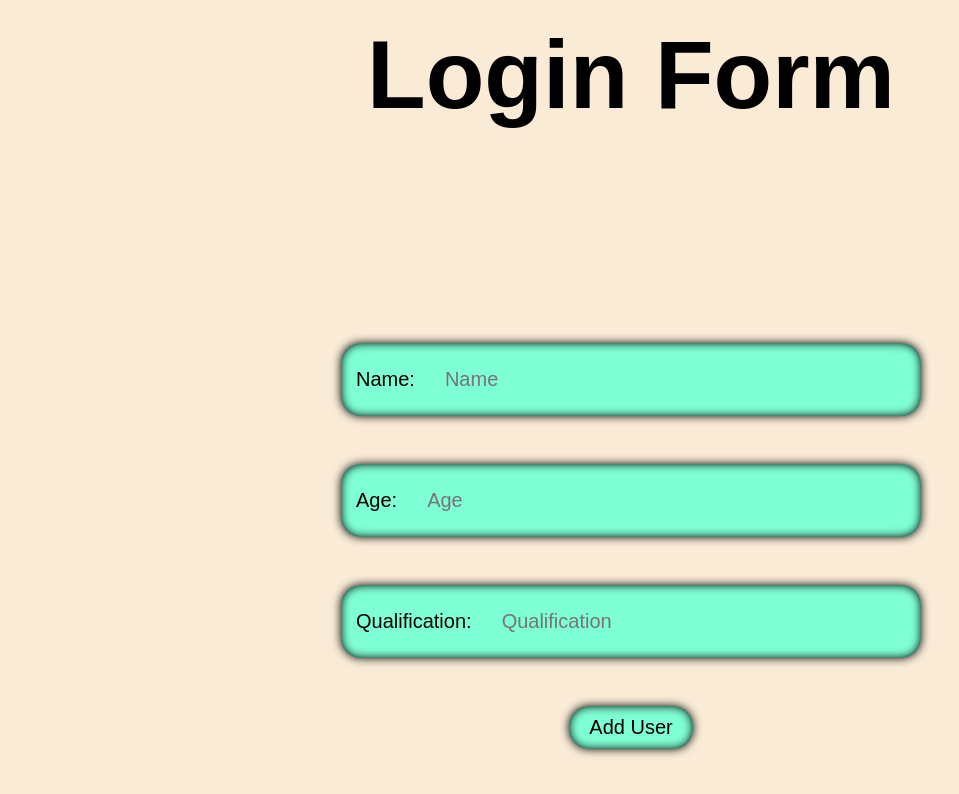
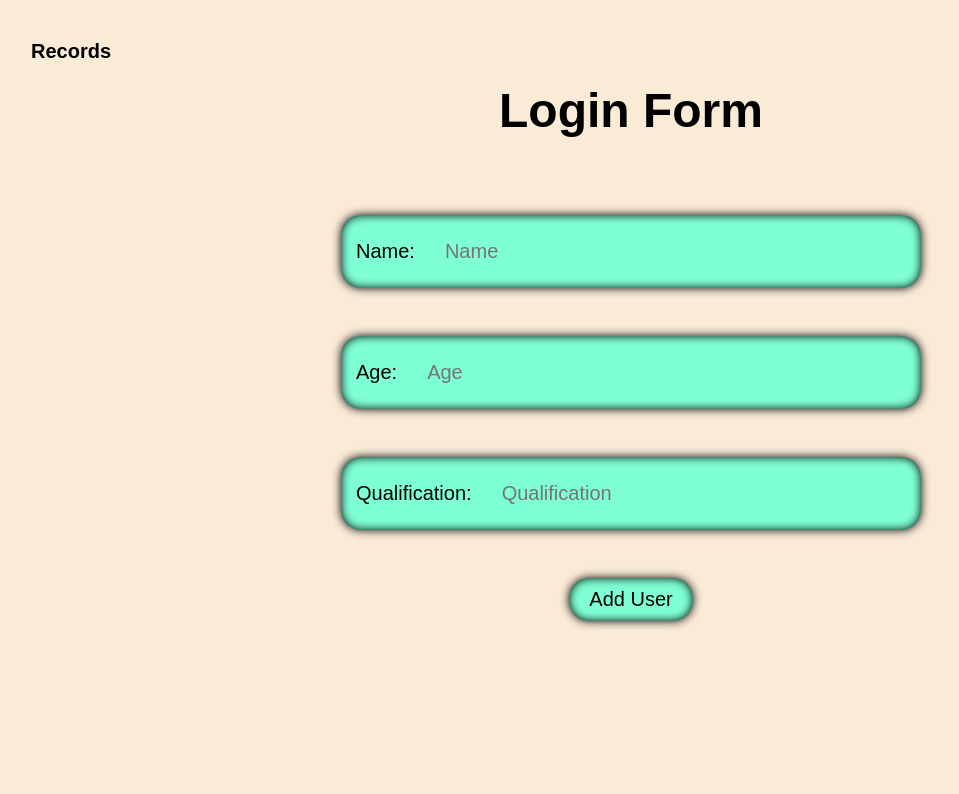
Before and after one commit to Hannankhan203/Records-Form, a plain HTML site: page index.html in a window 1280 px wide. Shown: the whole page, without its empty margins (9-968 px from the left). Drawn offline with Linux system fonts and the light colour scheme.

Commit message:
Added a new page for records

```diff
--- a/CSS/style.css
+++ b/CSS/style.css
@@ -15,12 +15,38 @@ body {
     flex-direction: column;
     align-items: center;
     justify-content: center;
-    gap: 6rem;
     padding: 20px;
 }
 
+.nav {
+    /* border: 2px solid black; */
+    display: flex;
+    width: 100%;
+    padding: 10px;
+    text-align: center;
+    justify-content: start;
+}
+
+.nav-list {
+    width: 100%;
+    list-style-type: none;
+    font-size: 20px;
+    display: flex;
+    justify-content: start;
+}
+
+a {
+    text-decoration: none;
+    color: black;
+    font-weight: 600;
+}
+
+a:hover {
+    text-decoration: underline;
+}
+
 h1 {
-    font-size: 6rem;
+    font-size: 3rem;
 }
 
 .form {
@@ -31,7 +57,7 @@ h1 {
     justify-content: center;
     gap: 3rem;
     width: 50%;
-    height: 80vh;
+    height: 70vh;
     padding: 20px;
 }
 
@@ -136,3 +162,7 @@ li {
 .edit-record:focus {
     outline: none;
 }
+
+.hide {
+    display: none;
+}
--- a/index.html
+++ b/index.html
@@ -7,6 +7,11 @@
     <title>Document</title>
   </head>
   <body>
+    <nav class="nav">
+      <ul class="nav-list">
+        <li class="item"><a href="Records/record.html">Records</a></li>
+      </ul>
+    </nav>
     <h1>Login Form</h1>
     <div class="form">
       <label for="name">
@@ -41,7 +46,7 @@
       </label>
       <button class="add-btn">Add User</button>
     </div>
-    <div class="div">
+    <div class="div hide">
       <ul class="list"></ul>
     </div>
     <script src="JS/script.js"></script>
```
Also changed, not shown: Records/record.html (added, +20 -0 lines).
